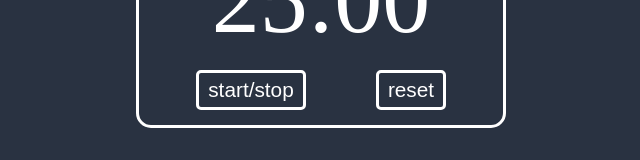
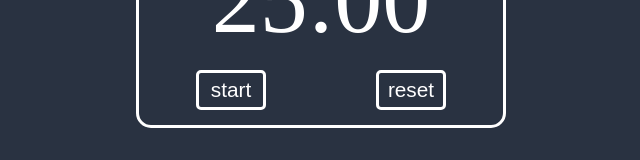
Before and after one commit to Kirill-Arkhypov/FCC, a React (Create React App) app in the folder 3. Front End Libraries/5. 25 + 5 Clock/: page / in a window 1280 px wide. Shown: the part 495-655 px from the top of the page, without its empty margins (319-959 px from the left). Built offline with nearby package versions, Linux system fonts and the light colour scheme.

Commit message:
25 + 5 Clock: functionality completed

```diff
--- a/3. Front End Libraries/5. 25 + 5 Clock/src/components/App.js
+++ b/3. Front End Libraries/5. 25 + 5 Clock/src/components/App.js
@@ -1,29 +1,112 @@
-import React from 'react';
+import React, { useState, useEffect, useRef } from 'react';
 
 import TimerLengthControl from './TimerLengthControl';
 import Timer from './Timer';
 
 const App = () => {
+  const [breakLength, setBreakLength] = useState(5);
+  const [sessionLength, setSessionLength] = useState(25);
+
+  const [minutes, setMinutes] = useState(sessionLength);
+  const [seconds, setSeconds] = useState(0);
+
+  const [session, setSession] = useState(true);
+  const [pause, setPause] = useState(true);
+
+  const audio = useRef(null);
+
+  useEffect(() => {
+    session ? setMinutes(sessionLength) : setMinutes(breakLength);
+    setSeconds(0);
+  }, [session, sessionLength, breakLength]);
+
+  useEffect(() => {
+    if (!pause) {
+      const interval = setInterval(() => {
+        tick();
+      }, 1000);
+      return () => {
+        clearInterval(interval);
+      };
+    }
+  });
+
+  function decrement(value, setValue) {
+    setValue(value - 1);
+    if (value <= 1) setValue(1);
+  }
+
+  function increment(value, setValue) {
+    setValue(value + 1);
+    if (value >= 60) setValue(60);
+  }
+
+  function tick() {
+    if (minutes === 0 && seconds === 1) audio.current.play();
+    if (seconds === 0) {
+      if (minutes === 0) {
+        setSession(!session);
+        return;
+      }
+      setMinutes(minutes - 1);
+      setSeconds(59);
+      return;
+    }
+    setSeconds(seconds - 1);
+  }
+
+  function reset() {
+    setBreakLength(5);
+    setSessionLength(25);
+    setMinutes(25);
+    setSeconds(0);
+    setSession(true);
+    setPause(true);
+    audio.current.pause();
+    audio.current.currentTime = 0;
+  }
+
   return (
     <div id='container'>
       <h1 id='main-label'>25 + 5 Clock</h1>
       <div id='length-controllers'>
         <TimerLengthControl
+          id={'break-length'}
           labelId={'break-label'}
           label={'Break Length'}
-          length={5}
-          decrement={'break-decrement'}
-          increment={'break-increment'}
+          minutes={breakLength}
+          decrementId={'break-decrement'}
+          incrementId={'break-increment'}
+          decrement={() => decrement(breakLength, setBreakLength)}
+          increment={() => increment(breakLength, setBreakLength)}
+          pause={pause}
         />
         <TimerLengthControl
+          id={'session-length'}
           labelId={'session-label'}
           label={'Session Length'}
-          length={25}
-          decrement={'session-decrement'}
-          increment={'session-increment'}
+          minutes={sessionLength}
+          decrementId={'session-decrement'}
+          incrementId={'session-increment'}
+          decrement={() => decrement(sessionLength, setSessionLength)}
+          increment={() => increment(sessionLength, setSessionLength)}
+          pause={pause}
         />
       </div>
-      <Timer session={true} minutes={25} seconds={0} />
+      <Timer
+        session={session}
+        pause={pause}
+        minutes={minutes}
+        seconds={seconds}
+        startStop={() => setPause(!pause)}
+        reset={() => reset()}
+      />
+      <audio
+        id='beep'
+        preload='auto'
+        ref={audio}
+        src='https://raw.githubusercontent.com/freeCodeCamp/cdn/master/build/testable-projects-fcc/audio/BeepSound.wav'
+      />
     </div>
   );
 };
--- a/3. Front End Libraries/5. 25 + 5 Clock/src/components/Timer.js
+++ b/3. Front End Libraries/5. 25 + 5 Clock/src/components/Timer.js
@@ -1,13 +1,24 @@
 import React from 'react';
 
-const Timer = ({ session, minutes, seconds }) => {
+const Timer = ({ session, pause, minutes, seconds, startStop, reset }) => {
+  const min = minutes.toString();
+  const sec = seconds.toString();
+
   return (
     <div id='timer'>
       <h2 id='timer-label'>{session ? 'Session' : 'Break'}</h2>
-      <p id='time-left'>{`${minutes}:${seconds === 0 ? '00' : seconds}`}</p>
+      <p id='time-left' className={minutes < 1 ? 'alert' : ''}>
+        {`${min.length === 1 ? '0' + min : min}:${
+          sec.length === 1 ? '0' + sec : sec
+        }`}
+      </p>
       <div id='timer-buttons'>
-        <button id='start_stop'>start/stop</button>
-        <button id='reset'>reset</button>
+        <button id='start_stop' onClick={startStop}>
+          {pause ? 'start' : 'stop'}
+        </button>
+        <button id='reset' onClick={reset}>
+          reset
+        </button>
       </div>
     </div>
   );
--- a/3. Front End Libraries/5. 25 + 5 Clock/src/components/TimerLengthControl.js
+++ b/3. Front End Libraries/5. 25 + 5 Clock/src/components/TimerLengthControl.js
@@ -1,19 +1,31 @@
 import React from 'react';
 
 const TimerLengthControl = ({
+  id,
   labelId,
   label,
-  length,
+  minutes,
+  decrementId,
+  incrementId,
   decrement,
   increment,
+  pause,
 }) => {
+  function handleClick(callback) {
+    if (!pause) return;
+    return callback;
+  }
   return (
     <div id='timer-length-control'>
       <h3 id={labelId}>{label}</h3>
       <div id='control-buttons'>
-        <button id={decrement}>-</button>
-        <p>{length}</p>
-        <button id={increment}>+</button>
+        <button id={decrementId} onClick={handleClick(decrement)}>
+          -
+        </button>
+        <p id={id}>{minutes}</p>
+        <button id={incrementId} onClick={handleClick(increment)}>
+          +
+        </button>
       </div>
     </div>
   );
--- a/3. Front End Libraries/5. 25 + 5 Clock/src/index.css
+++ b/3. Front End Libraries/5. 25 + 5 Clock/src/index.css
@@ -86,7 +86,8 @@ button:active {
   align-items: center;
 }
 
-#control-buttons p {
+#break-length,
+#session-length {
   font-size: 2.2rem;
 }
 
@@ -114,10 +115,7 @@ button:active {
   margin: 0 auto;
 }
 
-#start_stop {
-  width: 110px;
-}
-
+#start_stop,
 #reset {
   width: 70px;
 }
```
